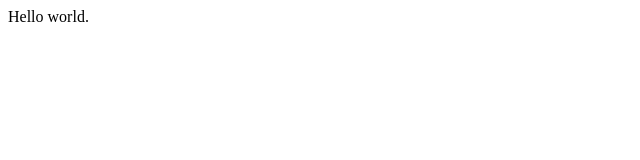
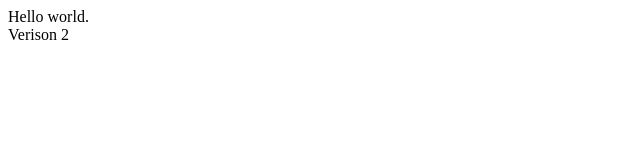
Before and after one commit to JahiStewart/hello_world_jks, a plain HTML site: page index.html in a window 1280 px wide. Shown: the full height of the page, 0-640 px from the left. Drawn offline with Linux system fonts and the light colour scheme.

Commit message:
Version 2.

```diff
--- a/index.html
+++ b/index.html
@@ -6,6 +6,6 @@
 </head>
 
 <body>
-    Hello world.
+    Hello world.<br>Verison 2
 </body>
 </html>
```
